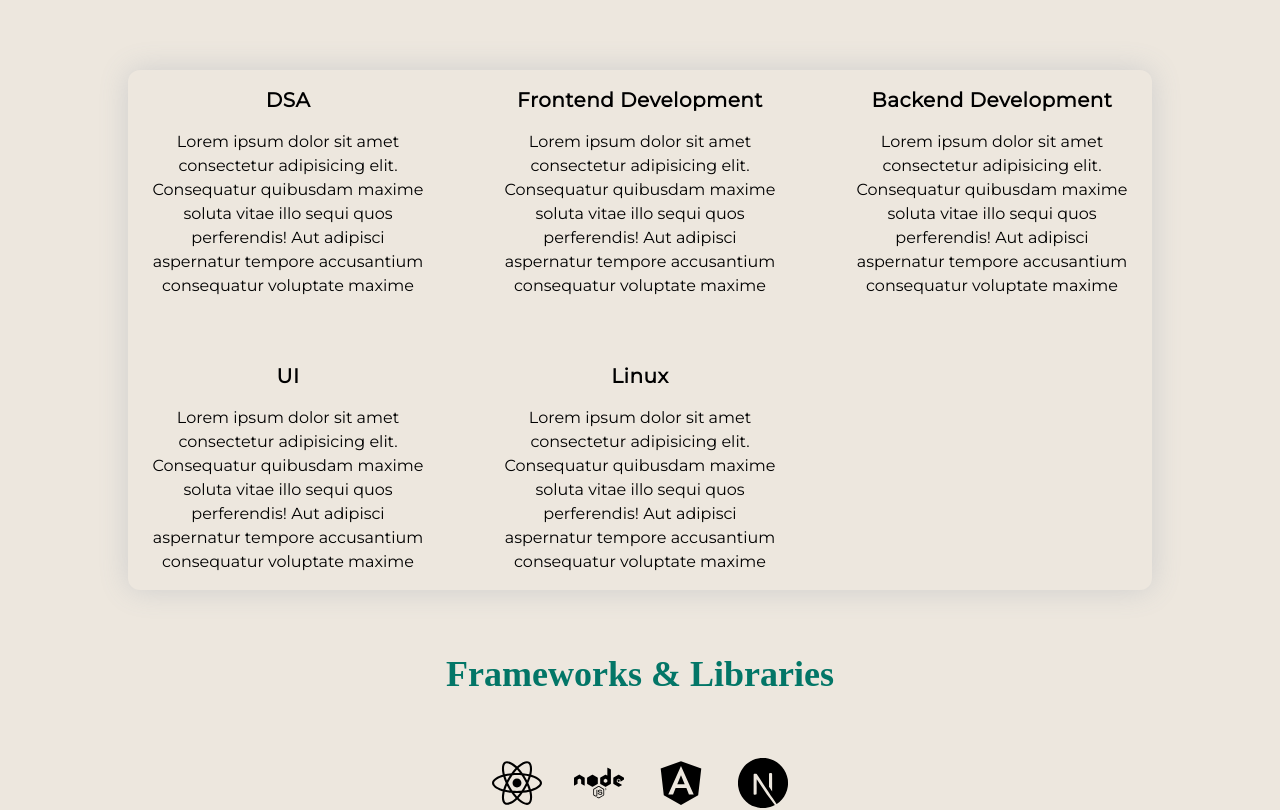
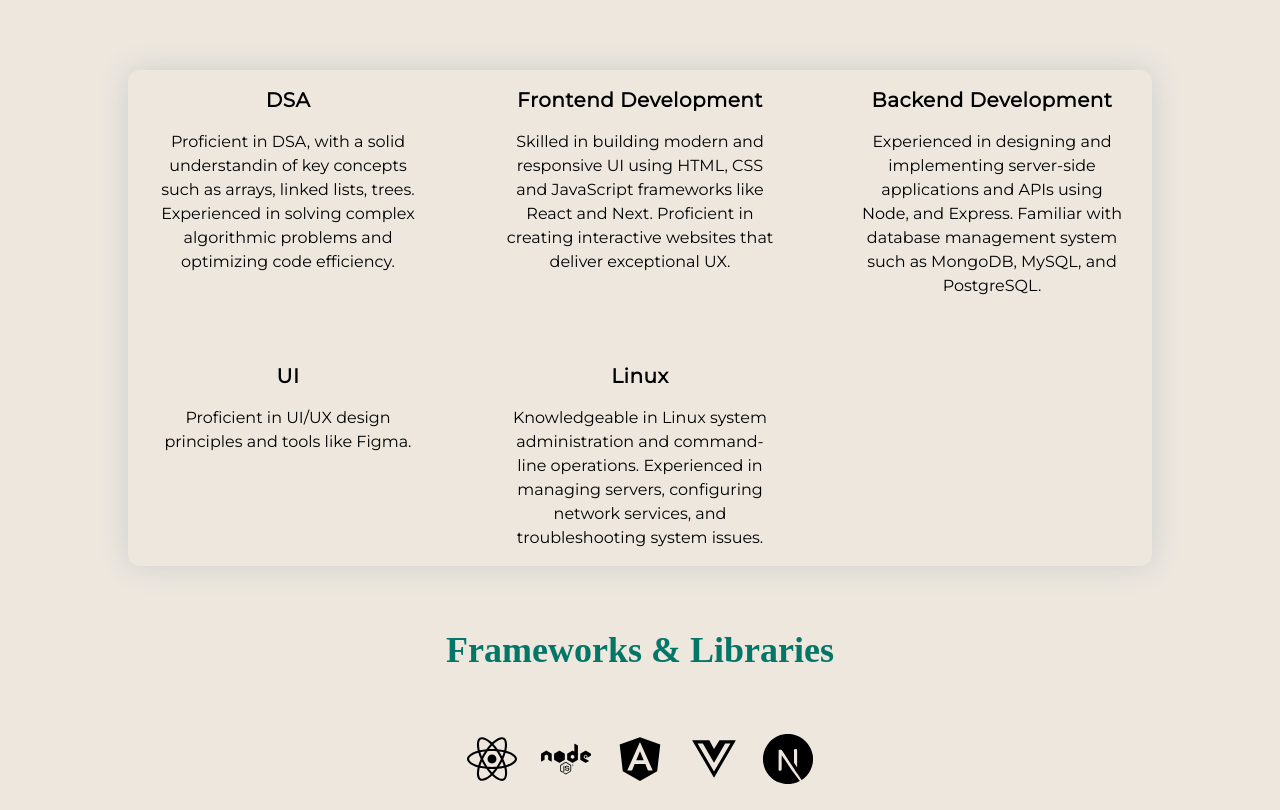
Before and after one commit to Centinoughty/portfolio, a Next.js app: page / in a window 1280 px wide. Shown: the part 700-1510 px from the top of the page. Built offline with nearby package versions, Linux system fonts and the light colour scheme; a web font is replaced by a local one.

Commit message:
Did edits-01

```diff
--- a/components/Footer/FooterLink.tsx
+++ b/components/Footer/FooterLink.tsx
@@ -9,7 +9,7 @@ export default function FooterLink({ title, content }: FooterLinkProps) {
       <h3 className="text-2xl font-semibold text-[#037667]">{title}</h3>
       <ul className="flex flex-col gap-1      ">
         {Object.keys(content).map((link) => (
-          <a key={link} href={content[link]} className=" text-xl px-3" target="_blank">
+          <a key={link} href={content[link]} className=" text-lg md:text-xl px-3" target="_blank">
             {link}
           </a>
         ))}
--- a/components/Frameworks/Framework.tsx
+++ b/components/Frameworks/Framework.tsx
@@ -1,14 +1,15 @@
-import { FaAngular, FaNode, FaReact } from "react-icons/fa";
+import { FaAngular, FaNode, FaReact, FaVuejs } from "react-icons/fa";
 
 export default function Framework() {
   return (
     <>
       <p className="font-diph font-bold text-4xl text-center text-[#037667] mt-16">Frameworks & Libraries</p>
       <div className="flex justify-center mt-16 mb-24">
-        <div className="flex gap-8">
+        <div className="flex gap-6">
           <FaReact size={50} />
           <FaNode size={50} />
           <FaAngular size={50} />
+          <FaVuejs size={50} />
           <img src="/next-js.svg" className="h-[50px] w-[50px]" />
         </div>
       </div>
--- a/components/Header/Header.tsx
+++ b/components/Header/Header.tsx
@@ -1,5 +1,6 @@
 import { useEffect, useState } from "react";
 import { headerContent } from "../../data/content";
+import Link from "next/link";
 
 export default function Header() {
   const [isScrolled, setIsScrolled] = useState(false);
@@ -15,7 +16,6 @@ export default function Header() {
       setIsScrolled(false);
     }
 
-    if (window.innerWidth <= 700) {
     if (currentScroll > lastScrolled) {
       setIsSticky(false);
     } else {
@@ -23,7 +23,6 @@ export default function Header() {
     }
 
     setLastScrolled(currentScroll);
-    }
   }
 
   useEffect(() => {
@@ -41,18 +40,18 @@ export default function Header() {
     >
       <header className="py-2">
         <ul
-          className={`px-2 py-1 flex gap-2 sm:gap-4 rounded-full transition duration-500 ${
+          className={`px-2 py-1 flex gap-2 @screen xs:gap-6 sm:gap-4 rounded-full transition duration-500 ${
             isScrolled ? " bg-white/50 backdrop-blur-[2px]" : " backdrop-blur-0"
           }`}
         >
           {Object.keys(headerContent).map((tab, index) => (
-            <a
+            <Link
               href={headerContent[tab]}
               key={index}
               className="font-mont sm:px-2 text-lg sm:text-xl hover:font-semibold rounded-full"
             >
               {tab}
-            </a>
+            </Link>
           ))}
         </ul>
       </header>
--- a/components/Skills/Skill.tsx
+++ b/components/Skills/Skill.tsx
@@ -15,7 +15,7 @@ export default function Skill() {
                 className="font-mont flex flex-col gap-4 m-4 text-center rounded-xl duration-300 hover:scale-[1.02] hover:shadow-md"
               >
                 <h3 className="text-xl font-semibold tracking-wide">{skill}</h3>
-                <p className="text-md text-justify md:text-center px-1">
+                <p className="text-md text-justify md:text-center px-2">
                   {skills[skill]}
                 </p>
               </div>
--- a/data/skills.ts
+++ b/data/skills.ts
@@ -1,10 +1,10 @@
 export const skills: { [key: string]: string } = {
-  DSA: "Lorem ipsum dolor sit amet consectetur adipisicing elit. Consequatur quibusdam maxime soluta vitae illo sequi quos perferendis! Aut adipisci aspernatur tempore accusantium consequatur voluptate maxime",
+  DSA: "Proficient in DSA, with a solid understandin of key concepts such as arrays, linked lists, trees. Experienced in solving complex algorithmic problems and optimizing code efficiency.",
   "Frontend Development":
-    "Lorem ipsum dolor sit amet consectetur adipisicing elit. Consequatur quibusdam maxime soluta vitae illo sequi quos perferendis! Aut adipisci aspernatur tempore accusantium consequatur voluptate maxime",
+    "Skilled in building modern and responsive UI using HTML, CSS and JavaScript frameworks like React and Next. Proficient in creating interactive websites that deliver exceptional UX.",
   "Backend Development":
-    "Lorem ipsum dolor sit amet consectetur adipisicing elit. Consequatur quibusdam maxime soluta vitae illo sequi quos perferendis! Aut adipisci aspernatur tempore accusantium consequatur voluptate maxime",
-  UI: "Lorem ipsum dolor sit amet consectetur adipisicing elit. Consequatur quibusdam maxime soluta vitae illo sequi quos perferendis! Aut adipisci aspernatur tempore accusantium consequatur voluptate maxime",
+    "Experienced in designing and implementing server-side applications and APIs using Node, and Express. Familiar with database management system such as MongoDB, MySQL, and PostgreSQL.",
+  UI: "Proficient in UI/UX design principles and tools like Figma.",
   Linux:
-    "Lorem ipsum dolor sit amet consectetur adipisicing elit. Consequatur quibusdam maxime soluta vitae illo sequi quos perferendis! Aut adipisci aspernatur tempore accusantium consequatur voluptate maxime",
+    "Knowledgeable in Linux system administration and command-line operations. Experienced in managing servers, configuring network services, and troubleshooting system issues.",
 };
--- a/pages/index.tsx
+++ b/pages/index.tsx
@@ -3,7 +3,6 @@ import Header from "../components/Header/Header";
 import TypingEffect from "@/util/TypingEffect";
 import { typingData } from "@/data/content";
 import Skill from "@/components/Skills/Skill";
-import Button from "@/util/Button";
 import Framework from "@/components/Frameworks/Framework";
 
 export default function Home() {
@@ -19,7 +18,7 @@ export default function Home() {
           Hi. I'm Nadeem.
         </h1>
         <p className="text-3xl md:text-4xl font-mont">
-          A <TypingEffect data={typingData} />
+          <TypingEffect data={typingData} />
         </p>
         <p className="text-black font-diph text-xl">"The only way to do great work is to love what you do." - Steve Jobs</p>
       </main>
--- a/tailwind.config.ts
+++ b/tailwind.config.ts
@@ -8,6 +8,7 @@ const config: Config = {
   ],
   theme: {
     extend: {
+      screens: {xs: '600px'},
       backgroundImage: {
         "gradient-radial": "radial-gradient(var(--tw-gradient-stops))",
         "gradient-conic":
```
Lines whose indentation alone changed are shown as unchanged.
